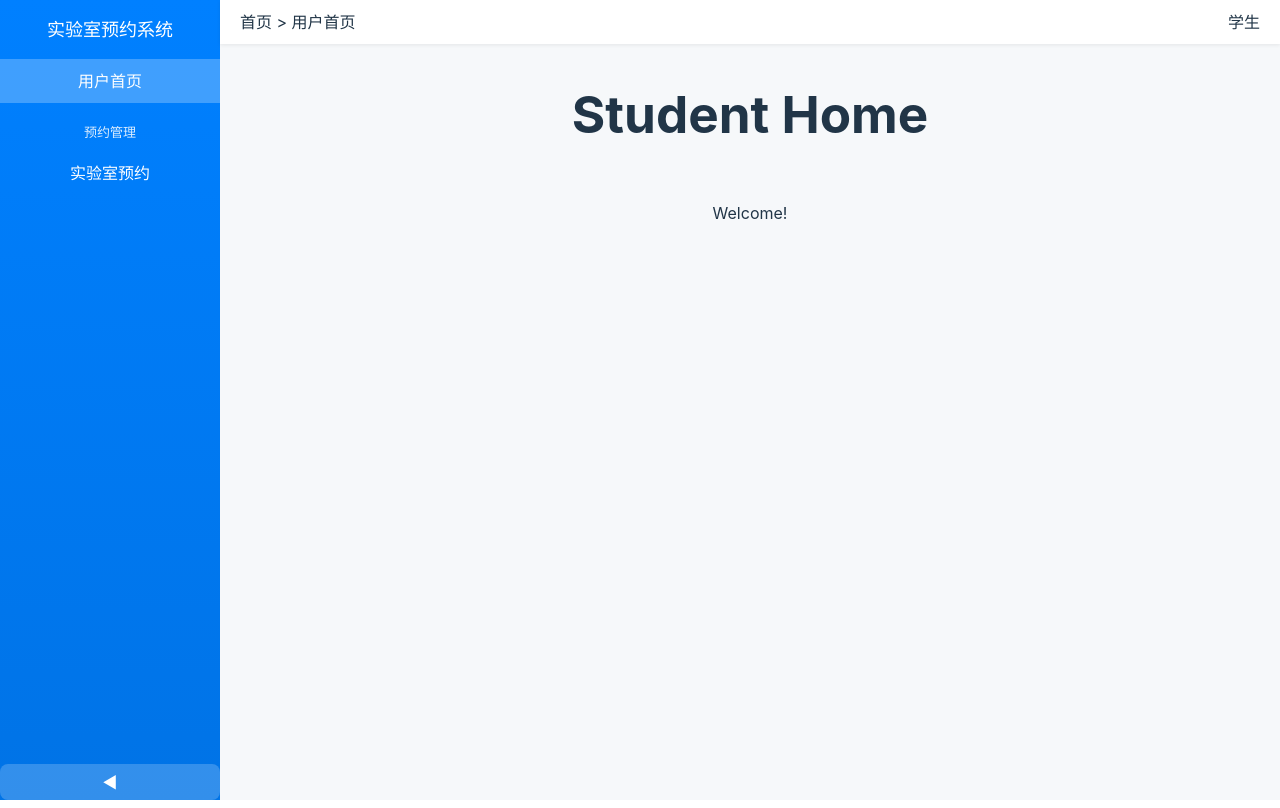
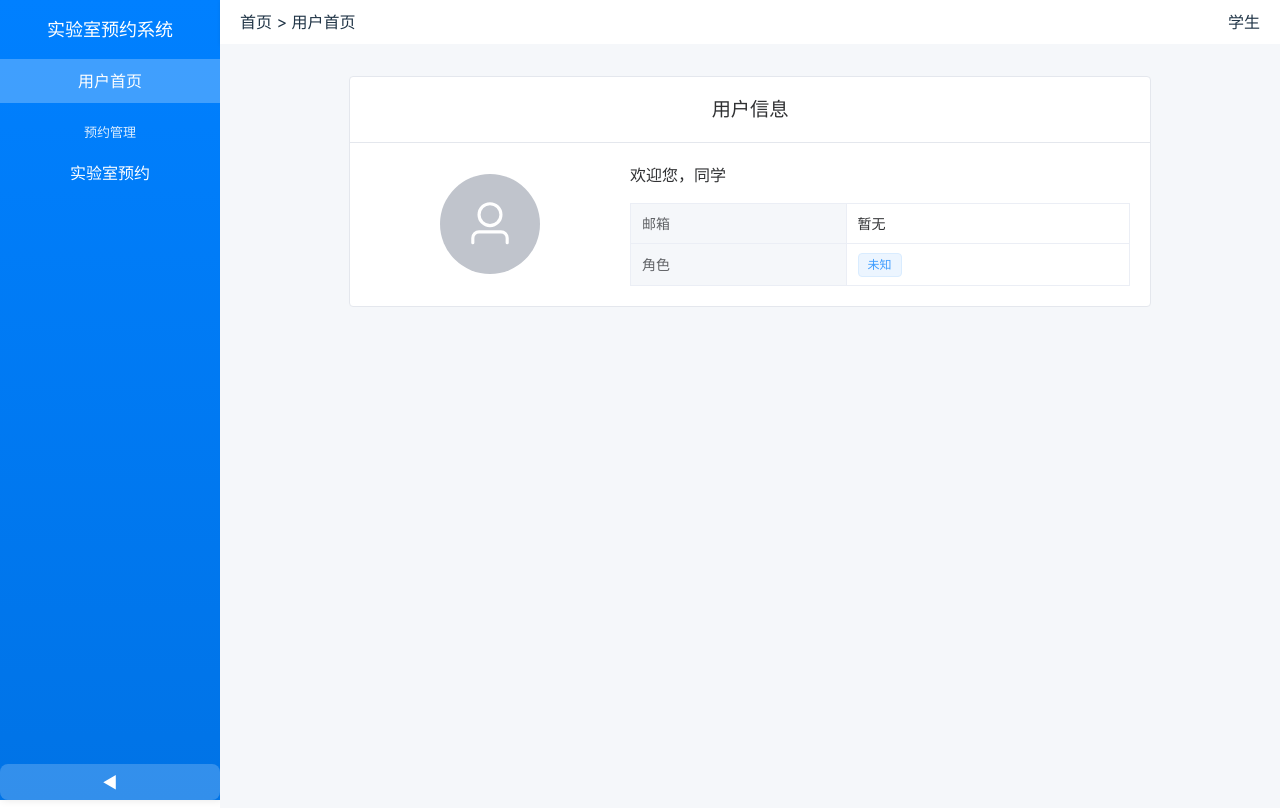
Before and after one commit to jjj-png/lab_sys_site, a Vue app: page /student/home in a window 1280 px wide. Built offline with nearby package versions, Linux system fonts and the light colour scheme.

Commit message:
feat: Update the StudentHome.

```diff
--- a/src/view/student/StudentHome.vue
+++ b/src/view/student/StudentHome.vue
@@ -1,7 +1,98 @@
 <template>
-  <div>
-    <h1>Student Home</h1>
+  <div class="student-home">
+    <!-- 主卡片 -->
+    <el-card class="user-info-card" shadow="hover">
+      <template #header>
+        <div class="card-header">
+          <span>用户信息</span>
+        </div>
+      </template>
+
+      <el-row :gutter="20" align="middle">
+        <el-col :sm="8" :xs="24" class="avatar-col">
+          <el-avatar :size="100" :src="user?.avatar">
+            <el-icon :size="50"><User /></el-icon>
+          </el-avatar>
+        </el-col>
+
+        <el-col :sm="16" :xs="24">
+          <el-descriptions
+            :title="'欢迎您，' + (user?.name || '同学')"
+            :column="1"
+            border
+          >
+            <el-descriptions-item label="邮箱">
+              {{ user?.email || '暂无' }}
+            </el-descriptions-item>
+            <el-descriptions-item label="角色">
+              <el-tag>{{ user?.role || '未知' }}</el-tag>
+            </el-descriptions-item>
+          </el-descriptions>
+        </el-col>
+      </el-row>
+    </el-card>
   </div>
+</template>
 
-  <p> Welcome!</p>
-</template>
+<script setup lang="ts">
+import { ref, onMounted } from 'vue';
+import {
+  ElCard,
+  ElRow,
+  ElCol,
+  ElAvatar,
+  ElDescriptions,
+  ElDescriptionsItem,
+  ElTag,
+  ElIcon
+} from 'element-plus';
+import { User } from '@element-plus/icons-vue';
+import { type loginResponse } from '../../type';
+
+const user = ref<loginResponse | null>(null);
+
+onMounted(() => {
+  try {
+    const userInfoString = localStorage.getItem('userInfo');
+    if (userInfoString) {
+      user.value = JSON.parse(userInfoString);
+    }
+  } catch (error) {
+    console.error('解析用户信息失败:', error);
+  }
+});
+</script>
+
+<style scoped>
+.student-home {
+  display: flex;
+  justify-content: center;
+  align-items: flex-start;
+  padding: 2rem;
+  min-height: calc(100vh - 100px);
+  background-color: #f5f7fa; /* 添加一个浅灰色背景，让卡片更突出 */
+}
+
+.user-info-card {
+  max-width: 800px;
+  width: 100%;
+}
+
+.card-header {
+  font-size: 1.2rem;
+  font-weight: bold;
+}
+
+.avatar-col {
+  display: flex;
+  justify-content: center;
+  align-items: center;
+  margin-bottom: 1.5rem; /* 在小屏幕上堆叠时，为头像下方增加间距 */
+}
+
+@media (min-width: 768px) {
+  .avatar-col {
+    margin-bottom: 0;
+  }
+}
+</style>
```
